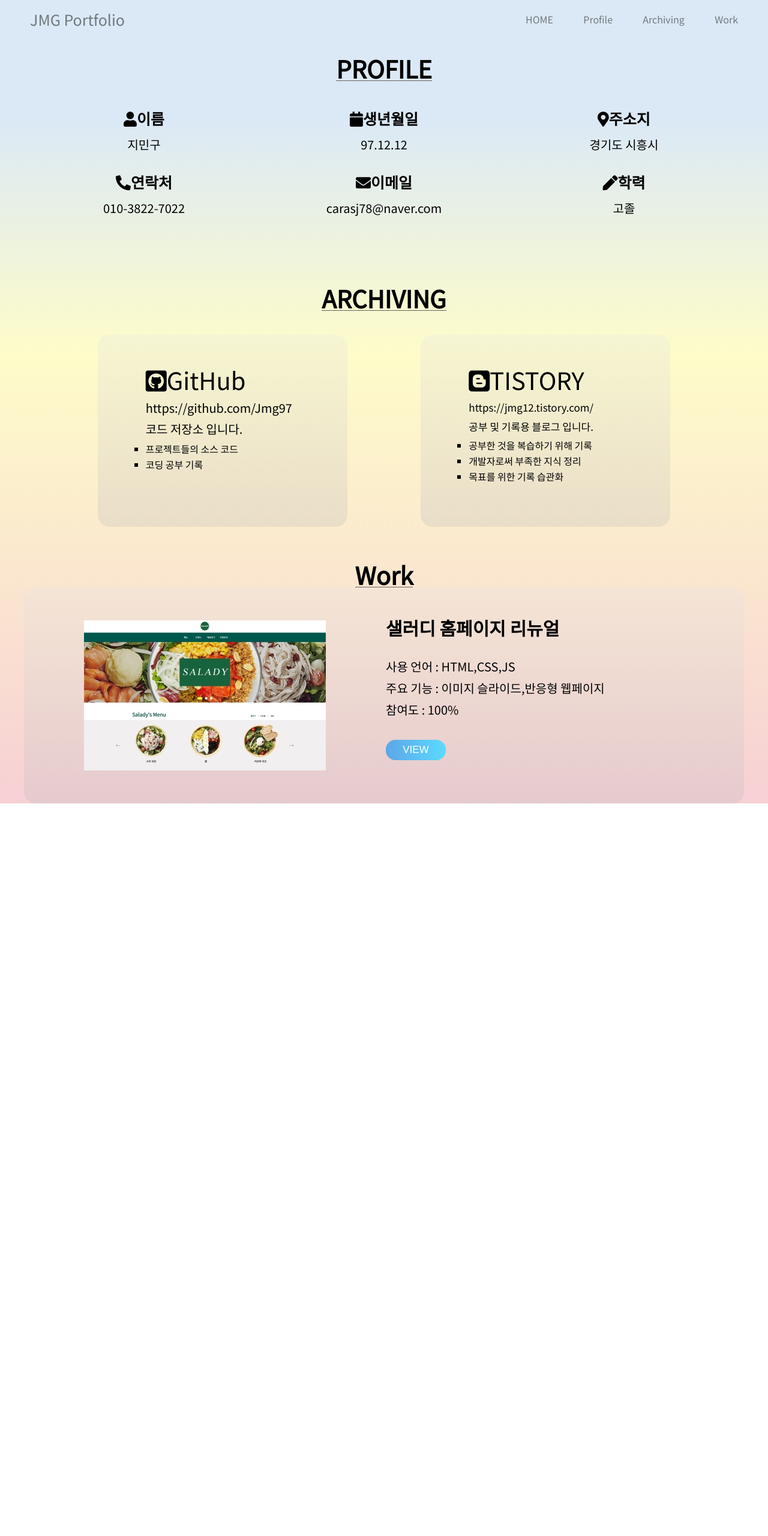
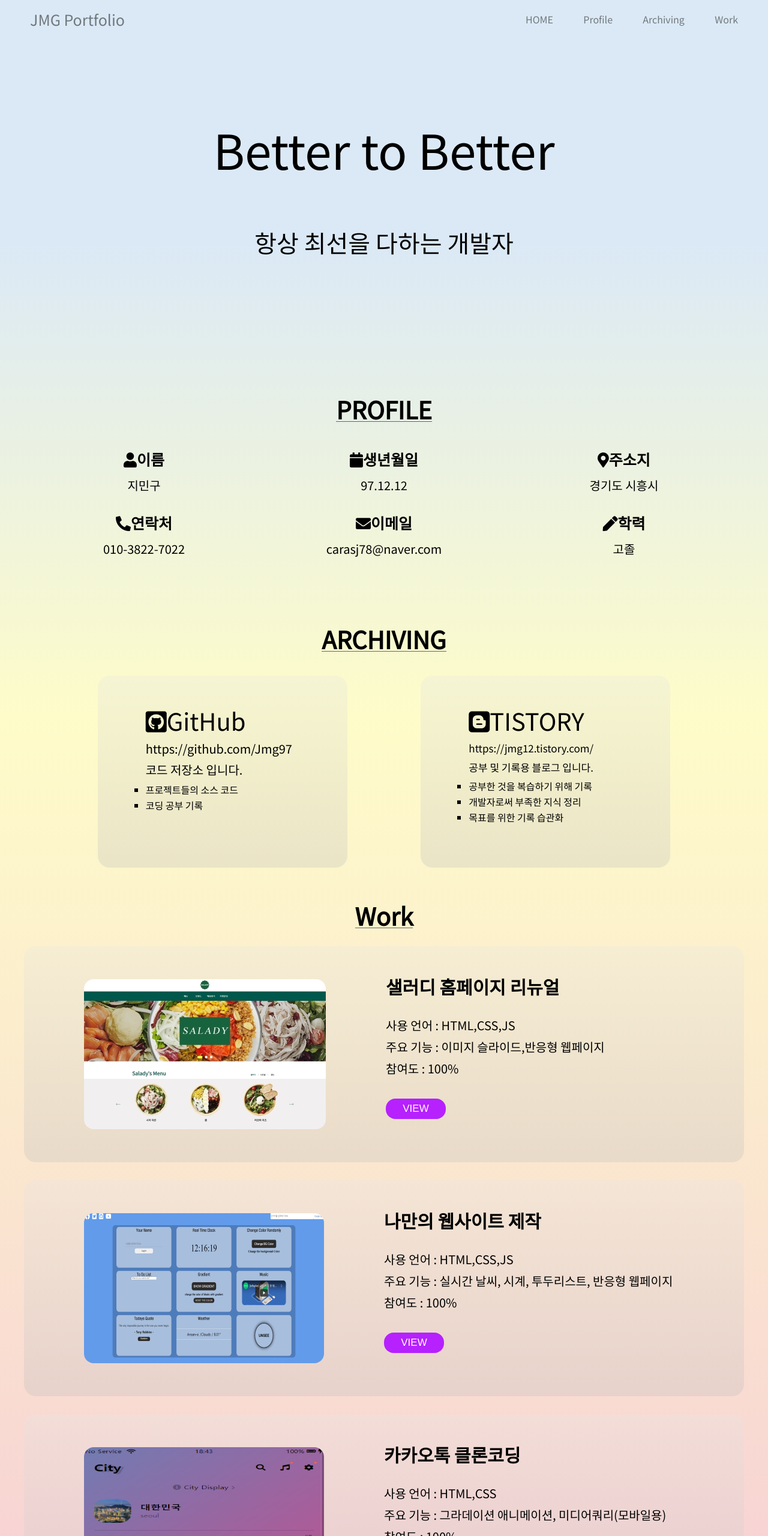
Before and after one commit to Jmg97/main-Portfolio, a plain HTML site: page index.html in a window 1280 px wide. Shown: the top 2560 px of the page at 60% size. Before the commit the page ends 1339 px from the top, so only its background shows below. Drawn offline with Linux system fonts and the light colour scheme.

Commit message:
토글,마크업 변경

```diff
--- a/index.html
+++ b/index.html
@@ -12,21 +12,29 @@
       integrity="sha384-DyZ88mC6Up2uqS4h/KRgHuoeGwBcD4Ng9SiP4dIRy0EXTlnuz47vAwmeGwVChigm"
       crossorigin="anonymous"
     />
+
   </head>
   <body>
     <header>
-      <nav>
+      <nav id="menu">
+        <div class="nav_menu">
         <p>JMG Portfolio</p>
         <ul>
           <li><a href="#">HOME</a></li>
-          <li>Profile</li>
-          <li>Archiving</li>
-          <li>Work</li>
+          <li><a href="#">Profile</a></li>
+          <li><a href="#">Archiving</a></li>
+          <li><a href="#">Work</a></li>
         </ul>
+      </div>
       </nav>
-      <div></div>
     </header>
     <main>
+      <div class="home">
+         <div>
+           <h1>Better to Better</h1>
+           <p>항상 최선을 다하는 개발자</p>
+         </div>
+      </div>
       <div class="about">
         <div class="about-title">
           <h1>PROFILE</h1>
@@ -66,7 +74,7 @@
           <div class="wrap">
             <div class="git">
               <h1><i class="fab fa-github-square"></i>GitHub</h1>
-              <p>https://github.com/Jmg97</p>
+              <p><a href="https://github.com/Jmg97">https://github.com/Jmg97</a></p>
               <p>코드 저장소 입니다.</p>
               <ul>
                 <li>프로젝트들의 소스 코드</li>
@@ -75,7 +83,7 @@
             </div>
             <div class="tistory">
               <h1><i class="fab fa-blogger"></i>TISTORY</h1>
-              <p><a href="#">https://jmg12.tistory.com/</a></p>
+              <p><a href="https://jmg12.tistory.com/">https://jmg12.tistory.com/</a></p>
               <p>공부 및 기록용 블로그 입니다.</p>
               <ul>
                 <li>공부한 것을 복습하기 위해 기록</li>
@@ -91,20 +99,57 @@
           <div class="work-title">
             <h1>Work</h1>
           </div>
-          <div class="work-one">
-            <div class="work-img_one"><img src="image/work1.jpg" /></div>
-            <div class="work-one_txt">
+          <div class="work-box">
+            <div class="work-img">
+              <a href="https://jmg97.github.io/salady/">
+              <img src="./image/work1.jpg" />
+            </a>
+            </div>
+            <div class="work_txt">
               <h1>샐러디 홈페이지 리뉴얼</h1>
               <p>사용 언어 : HTML,CSS,JS</p>
               <br />
               <p>주요 기능 : 이미지 슬라이드,반응형 웹페이지</p>
               <br />
               <p>참여도 : 100%</p>
-              <button>VIEW</button>
+              <button><a href="https://jmg97.github.io/salady/">VIEW</a></button>
+            </div>
+          </div>
+          <div class="work-box">
+            <div class="work-img">
+              <a href="https://jmg97.github.io/mediaJs/">
+              <img src="./image/work2.png" />
+            </a>
+            </div>
+            <div class="work_txt">
+              <h1>나만의 웹사이트 제작</h1>
+              <p>사용 언어 : HTML,CSS,JS</p>
+              <br />
+              <p>주요 기능 : 실시간 날씨, 시계, 투두리스트, 반응형 웹페이지 </p>
+              <br />
+              <p>참여도 : 100%</p>
+              <button><a href="https://jmg97.github.io/mediaJs/">VIEW</a></button>
+            </div>
+          </div>
+          <div class="work-box">
+            <div class="work-img">
+              <a href="https://jmg97.github.io/plane_portfolio/">
+              <img src="./image/work3.png" />
+            </a>
+            </div>
+            <div class="work_txt">
+              <h1>카카오톡 클론코딩</h1>
+              <p>사용 언어 : HTML,CSS</p>
+              <br />
+              <p>주요 기능 : 그라데이션 애니메이션, 미디어쿼리(모바일용) </p>
+              <br />
+              <p>참여도 : 100%</p>
+              <button><a href="https://jmg97.github.io/plane_portfolio/">VIEW</a></button>
             </div>
           </div>
         </div>
       </section>
     </main>
+    <script src="script.js"></script>
   </body>
 </html>
--- /dev/null
+++ b/script.js
@@ -0,0 +1,6 @@
+const nav = document.querySelector("#menu")
+
+
+window.addEventListener("scroll", function(){
+    nav.classList.toggle("nav_fixed",window.scrollY > 0);
+})
--- a/style.css
+++ b/style.css
@@ -22,7 +22,41 @@ body {
 header {
   width: 100%;
 }
-nav {
+#menu{
+width: 100%;
+  position: fixed;
+  z-index: 99;
+}
+.home{
+  width: 100%;
+  padding: 10rem 0;
+}
+.home > div{
+  width: 1200px;
+  margin: auto;
+  display: flex;
+  flex-direction: column;
+  align-items: center;
+  text-align: center;
+}
+
+.home h1{
+  font-size: 80px;
+  padding: 3rem 0;
+}
+
+.home p {
+font-size: 40px;
+padding: 3rem 0;
+
+}
+
+.nav_fixed{
+  height: 4rem;
+  background-color: #fff;
+}
+
+.nav_menu {
   width: 1200px;
   height: 4rem;
   margin: auto;
@@ -32,17 +66,17 @@ nav {
   box-sizing: border-box;
   padding: 0 10px;
 }
-nav > ul {
+.nav_menu > ul {
   display: flex;
   justify-content: space-between;
   width: 30%;
 }
 
-nav > p {
+.nav_menu > p {
   font-size: 25px;
   color: #71787d;
 }
-nav li {
+.nav_menu li {
   color: #71787d;
 }
 main {
@@ -208,7 +242,7 @@ main {
   margin: auto;
 }
 
-.work-one {
+.work-box {
   height: 360px;
   display: flex;
   background: rgb(127, 171, 252);
@@ -225,45 +259,69 @@ main {
   );
   border-radius: 20px;
   align-items: center;
+  margin-top: 30px;
 }
 
-.work-img_one {
+.work-img{
   margin: 0 100px;
 }
 
-.work-one_txt {
+
+
+
+.work-box img{
+  box-sizing: border-box;
+  border-radius: 16px;
+}
+
+.work_txt {
   margin-bottom: 20px;
 }
 
-.work-one_txt > h1 {
+.work_txt > h1 {
   font-size: 30px;
   font-weight: 600;
   margin-bottom: 40px;
 }
-.work-one_txt > p {
+.work_txt > p {
   font-size: 20px;
 }
 
 button {
+  background: #b621fe;
+  border: none;
+  z-index: 1;
   width: 100px;
   height: 34px;
   border-radius: 16px;
+  font-size: 17px;
+  cursor: pointer;
+  position: relative;
   margin-top: 40px;
   color: #fff;
-  background: rgb(127, 171, 252);
-  background: linear-gradient(
-    90deg,
-    rgba(127, 171, 252, 1) 0%,
-    rgba(142, 213, 253, 1) 0%,
-    rgba(126, 231, 253, 1) 0%,
-    rgba(90, 182, 237, 1) 0%,
-    rgba(93, 166, 232, 1) 0%,
-    rgba(91, 218, 255, 1) 100%,
-    rgba(254, 198, 8, 1) 100%,
-    rgba(254, 186, 37, 1) 100%,
-    rgba(253, 178, 60, 1) 100%
-  );
-  border: none;
-  font-size: 17px;
-  cursor: pointer;
 }
+button:after {
+  position: absolute;
+  content: "";
+  width: 0;
+  height: 100%;
+  top: 0;
+  right: 0;
+  z-index: -1;
+  background-color: #663dff;
+  border-radius: 16px;
+   box-shadow:inset 2px 2px 2px 0px rgba(255,255,255,.5),
+   7px 7px 20px 0px rgba(0,0,0,.1),
+   4px 4px 5px 0px rgba(0,0,0,.1);
+  transition: all 0.3s ease;
+}
+button:hover {
+  color: #fff;
+}
+button:hover:after {
+  left: 0;
+  width: 100%;
+}
+button:active {
+  top: 2px;
+}
```
Also changed, not shown: image/work2.png (added), image/work3.png (added).
